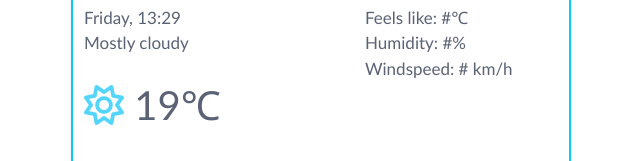
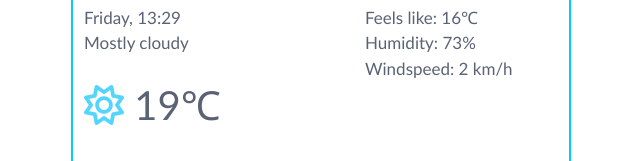
Before and after one commit to soflil/weather-app-2023, a plain HTML site: page index.html in a window 1280 px wide. Shown: the part 218-379 px from the top of the page, 319-959 px from the left. Drawn offline with nearby package versions, Linux system fonts and the light colour scheme.

Commit message:
Changed the default html for appearance

```diff
--- a/index.html
+++ b/index.html
@@ -64,9 +64,9 @@
           </div>
 
           <div class="col-6 weather-data">
-            <span id="feels-like">Feels like: #℃</span> <br />
-            <span id="humidity">Humidity: #%</span> <br />
-            <span id="wind-speed">Windspeed: # km/h</span>
+            <span id="feels-like">Feels like: 16℃</span> <br />
+            <span id="humidity">Humidity: 73%</span> <br />
+            <span id="wind-speed">Windspeed: 2 km/h</span>
           </div>
         </div>
 
```
